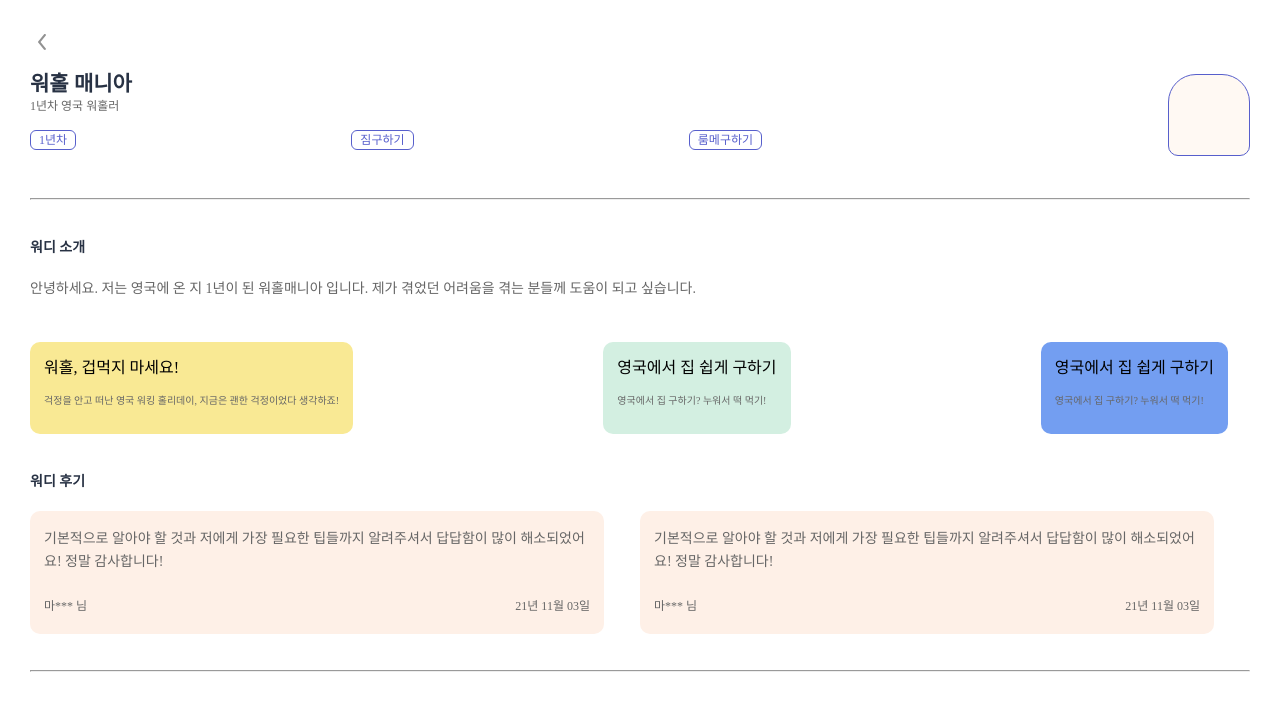
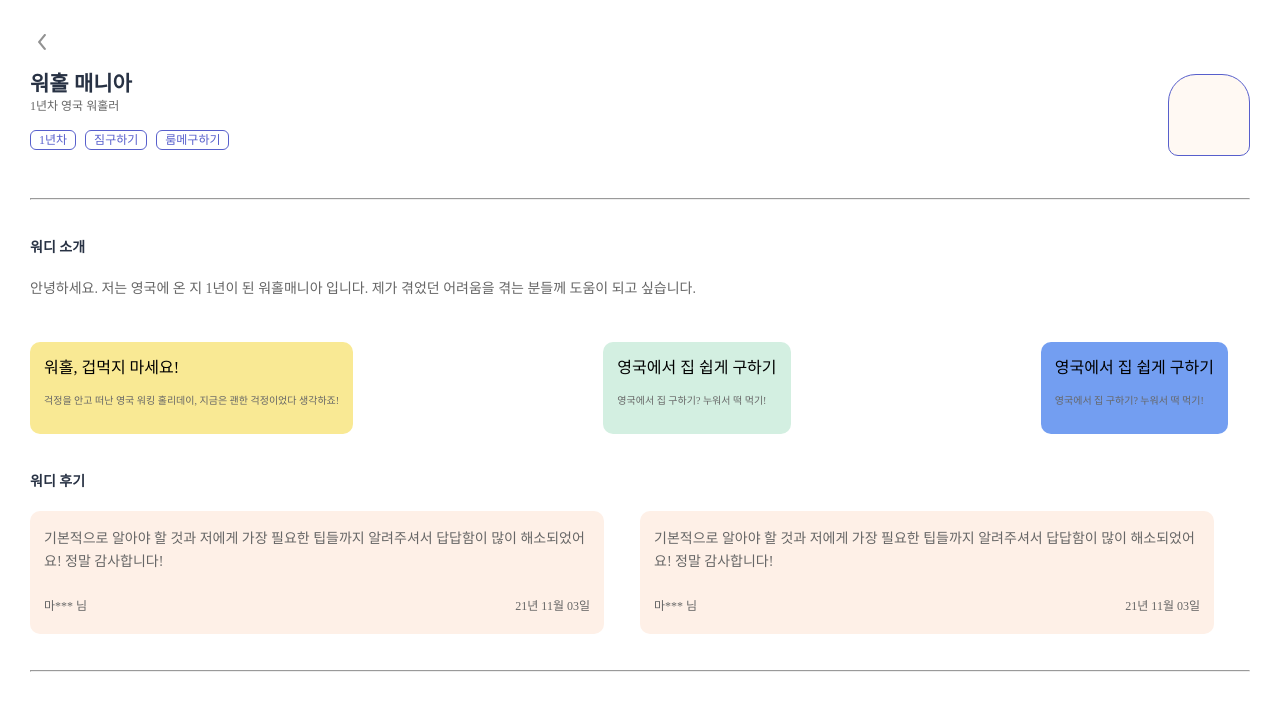
Before and after one commit to Team-Wordi/Wordi, a React (Create React App) app: page /reviews in a window 1280 px wide. Shown: the top 710 px of the page. Built offline with nearby package versions, Linux system fonts and the light colour scheme; a web font is replaced by a local one.

Commit message:
Style: 멘토 소개 페이지 Tag 컴포넌트 간격 수정

```diff
--- a/src/components/Header.tsx
+++ b/src/components/Header.tsx
@@ -11,7 +11,6 @@ const HeaderContainer = styled.div`
 `;
 
 const HeaderInfo = styled.div`
-  width: 60%;
   margin-right: 30px;
 
   & > h2 {
--- a/src/components/common/Tag.tsx
+++ b/src/components/common/Tag.tsx
@@ -10,6 +10,7 @@ const Container = styled.div`
   border: 1px solid ${COLORS.primary};
   color: ${COLORS.primary};
   border-radius: 6px;
+  margin-right: 9px;
 `;
 
 interface TagProps {
```
